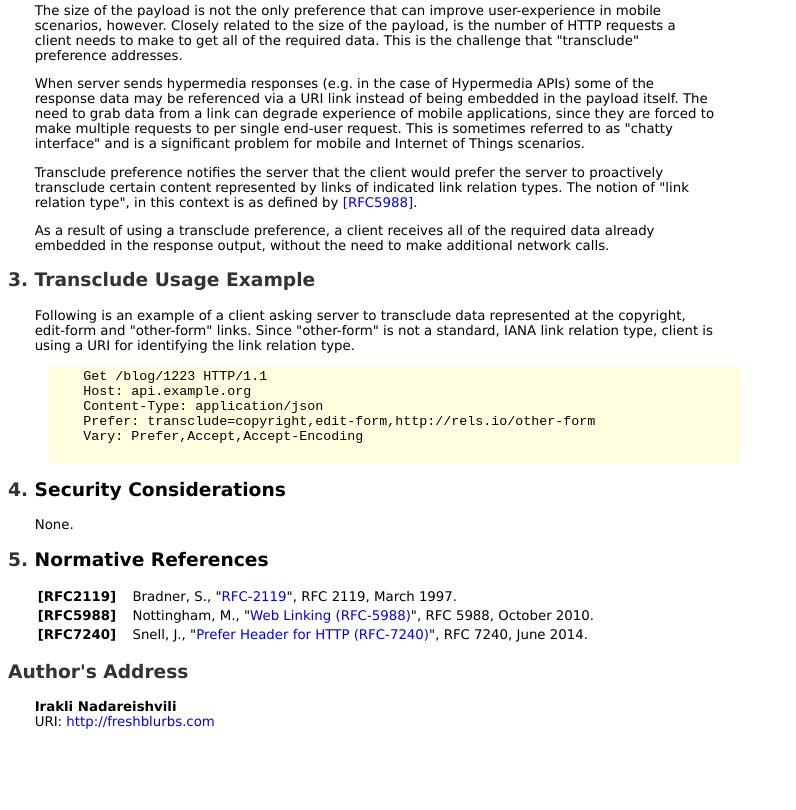
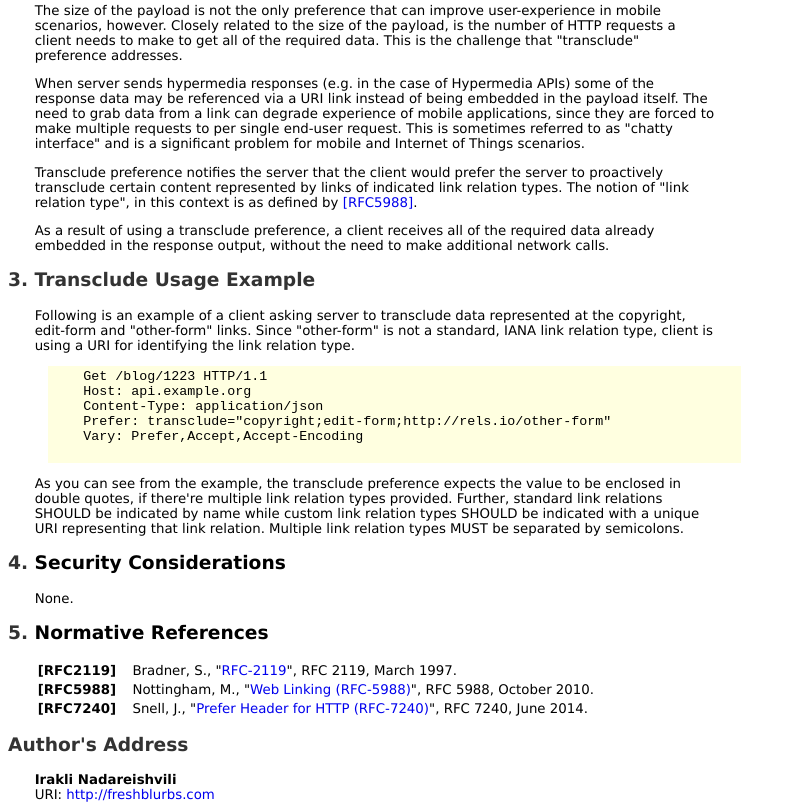
Before and after one commit to inadarei/draft-prefer-transclude, a plain HTML site: page draft-inadarei-prefer-transclude-xml-01.html in a window 1280 px wide. Shown: the part 1364-2174 px from the top of the page, without its empty margins (0-796 px from the left). Before the commit the page ends 2101 px from the top, so only its background shows below. Drawn offline with Linux system fonts and the light colour scheme.

Commit message:
further progress

```diff
--- a/draft-inadarei-prefer-transclude-xml-01.html
+++ b/draft-inadarei-prefer-transclude-xml-01.html
@@ -474,9 +474,10 @@
     Get /blog/1223 HTTP/1.1
     Host: api.example.org
     Content-Type: application/json
-    Prefer: transclude=copyright,edit-form,http://rels.io/other-form
+    Prefer: transclude="copyright;edit-form;http://rels.io/other-form"
     Vary: Prefer,Accept,Accept-Encoding
             </pre>
+<p>As you can see from the example, the transclude preference expects the value to be enclosed in double quotes, if there're multiple link relation types provided. Further, standard link relations SHOULD be indicated by name while custom link relation types SHOULD be indicated with a unique URI representing that link relation. Multiple link relation types MUST be separated by semicolons.  </p>
 <h1 id="rfc.section.4"><a href="#rfc.section.4">4.</a> Security Considerations</h1>
 <p id="rfc.section.4.p.1">None.</p>
 <h1 id="rfc.references"><a href="#rfc.references">5.</a> Normative References</h1>
```
Also changed, not shown: draft-inadarei-prefer-transclude-xml-01.xml (+4 -4 lines), draft-inadarei-prefer-transclude-xml-01.txt.
